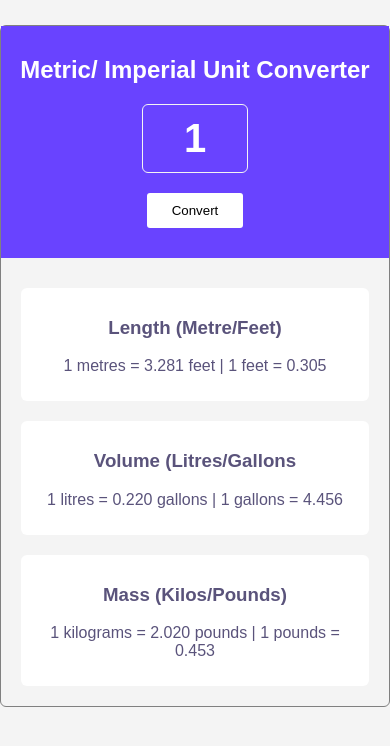
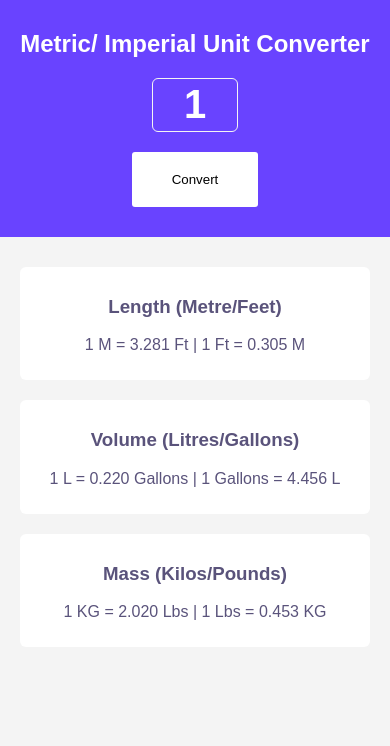
Before and after one commit to MNicolaysen/scrimba-unit-converter, a plain HTML site: page index.html in a window 390 px wide. Both pictures are taken after a click on the button "Convert". Drawn offline with Linux system fonts and the light colour scheme.

Commit message:
optomised for phone screen

```diff
--- a/index.css
+++ b/index.css
@@ -13,13 +13,11 @@ body {
 
 #container {
   border: 1.5px solid grey;
-  margin-top: 25px;
   width: 500px;
   height: 500px;
   display: table;
   vertical-align: middle;
   border-radius: 6px;
-  margin-bottom: 25px;
 }
 
 #banner {
@@ -74,3 +72,25 @@ button:hover {
   color: #5A537B;
   padding: 10px;
 }
+
+@media (min-width: 800px) {
+  #container {
+    margin-top: 25px;
+    margin-bottom: 25px;
+  }
+}
+
+@media (max-width: 800px) {
+  input {
+    height: 50px;
+    width: 80px;
+  }
+
+  button {
+    padding: 20px 40px;
+  }
+
+  #container {
+    border: none;
+  }
+}
--- a/index.html
+++ b/index.html
@@ -20,15 +20,15 @@
       <div id="main">
         <div class="results">
           <h3>Length (Metre/Feet)</h3>
-          <p id="length-el">1 metres = 3.281 feet | 1 feet = 0.305</p>
+          <p id="length-el">1 M = 3.281 Ft | 1 Ft = 0.305 M</p>
         </div>
         <div class="results">
-          <h3>Volume (Litres/Gallons</h3>
-          <p id="volume-el">1 litres = 0.220 gallons | 1 gallons = 4.456</p>
+          <h3>Volume (Litres/Gallons)</h3>
+          <p id="volume-el">1 L = 0.220 Gallons | 1 Gallons = 4.456 L</p>
         </div>
         <div class="results">
           <h3>Mass (Kilos/Pounds)</h3>
-          <p id="mass-el">1 kilograms = 2.020 pounds | 1 pounds = 0.453</p>
+          <p id="mass-el">1 KG = 2.020 Lbs | 1 Lbs = 0.453 KG</p>
         </div>
       </div>
     </div>
--- a/index.js
+++ b/index.js
@@ -12,9 +12,9 @@ btnEl.addEventListener("click", function() {
   const gallons = inputEl.value * 4.456
   const pounds = inputEl.value * 0.453
 
-  lengthEl.innerHTML = `${inputEl.value} metres = ${metres.toFixed(3)} feet | ${inputEl.value} feet = ${feet.toFixed(3)}`
-  volumeEl.innerHTML = `${inputEl.value} litres = ${litres.toFixed(3)} gallons | ${inputEl.value} gallons = ${gallons.toFixed(3)}`
-  massEl.innerHTML = `${inputEl.value} kilograms = ${kilos.toFixed(3)} pounds | ${inputEl.value} pounds = ${pounds.toFixed(3)}`
+  lengthEl.innerHTML = `${inputEl.value} M = ${metres.toFixed(3)} Ft | ${inputEl.value} Ft = ${feet.toFixed(3)} M`
+  volumeEl.innerHTML = `${inputEl.value} L = ${litres.toFixed(3)} Gallons | ${inputEl.value} Gallons = ${gallons.toFixed(3)} L`
+  massEl.innerHTML = `${inputEl.value} KG = ${kilos.toFixed(3)} Lbs | ${inputEl.value} Lbs = ${pounds.toFixed(3)} KG`
 })
 
 inputEl.addEventListener("click", function() {
```
